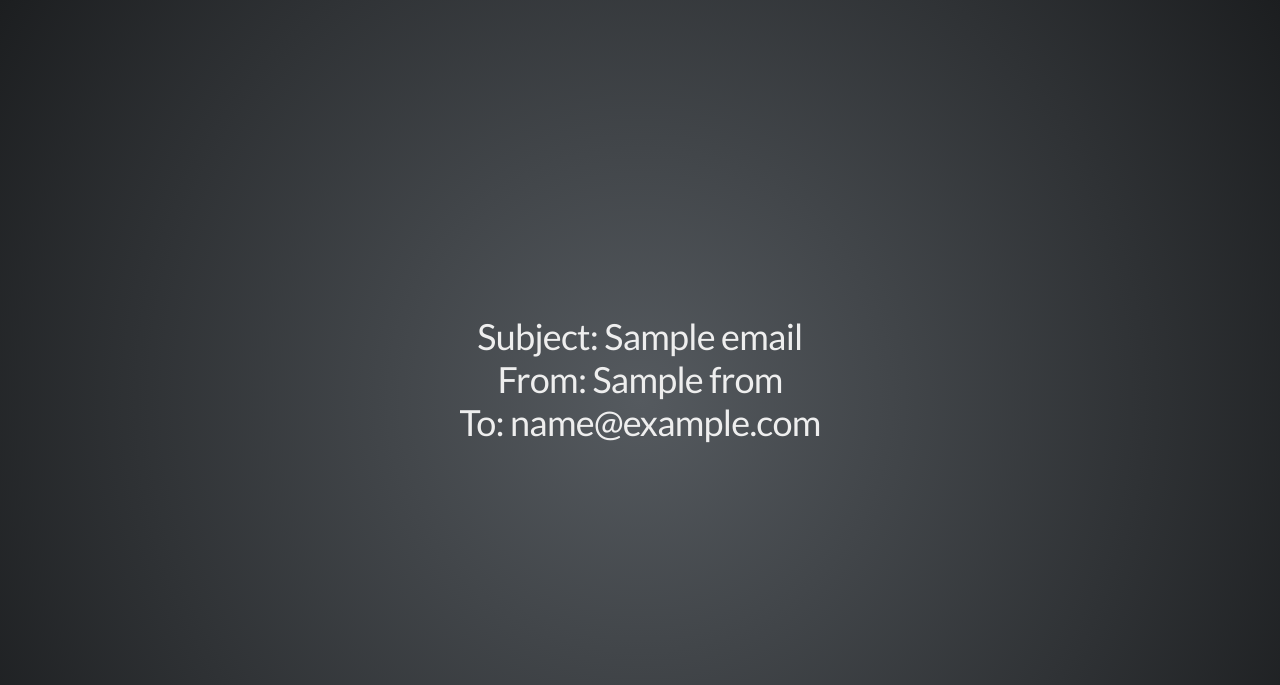
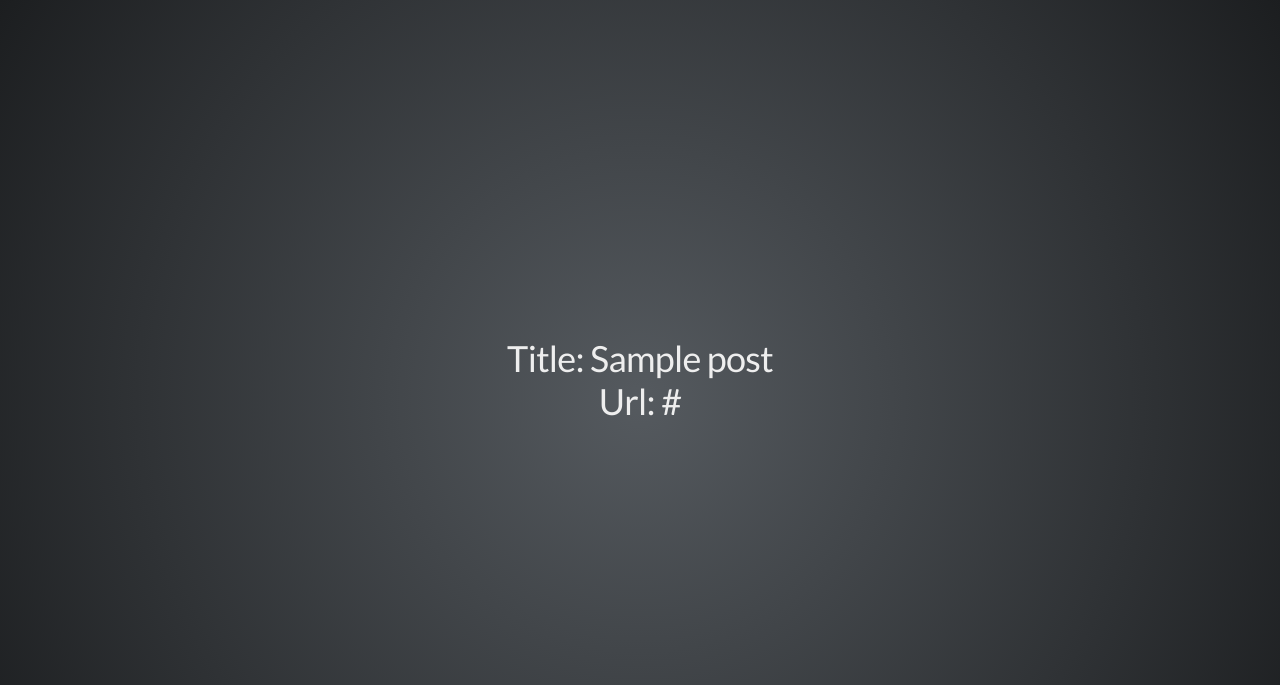
Before and after one commit to mnowik/Emails_project, a Flask app: template application/templates/slides.html in a window 1280 px wide. Shown: the top 685 px of the page. Run offline with Flask 2, Linux system fonts and the light colour scheme; the template is opened without the code that fills it: most values are stand-ins (such as "Sample title", 1, 10 or a date in 2020).

Commit message:
derniere modif

```diff
--- a/application/templates/slides.html
+++ b/application/templates/slides.html
@@ -21,13 +21,12 @@
 	<body>
 		<div class="reveal">
 		    <div class="slides">
-		    	{% for email in emails %}
-		    	  <section><div class='subject'>Subject: {{ email.subject }}<div>
-							        <div class='from'>From: {{ email.addresses.from.name }}<div>
-							        <div class='to'>To: {{ email.addresses.to[0].email }}<div>
+		    	{% for post in posts %}
+		    	  <section><div class='title'>Title: {{ post['title'] }}<div>
+							<div class='url'>Url: {{ post['short_url'] }}<div>
 			      </section>
 				{% else %}
-			      <section><h1>No emails!</h1></section>
+			      <section><h1>No posts!</h1></section>
 				{% endfor %}
 		    </div>
 		</div>
```
